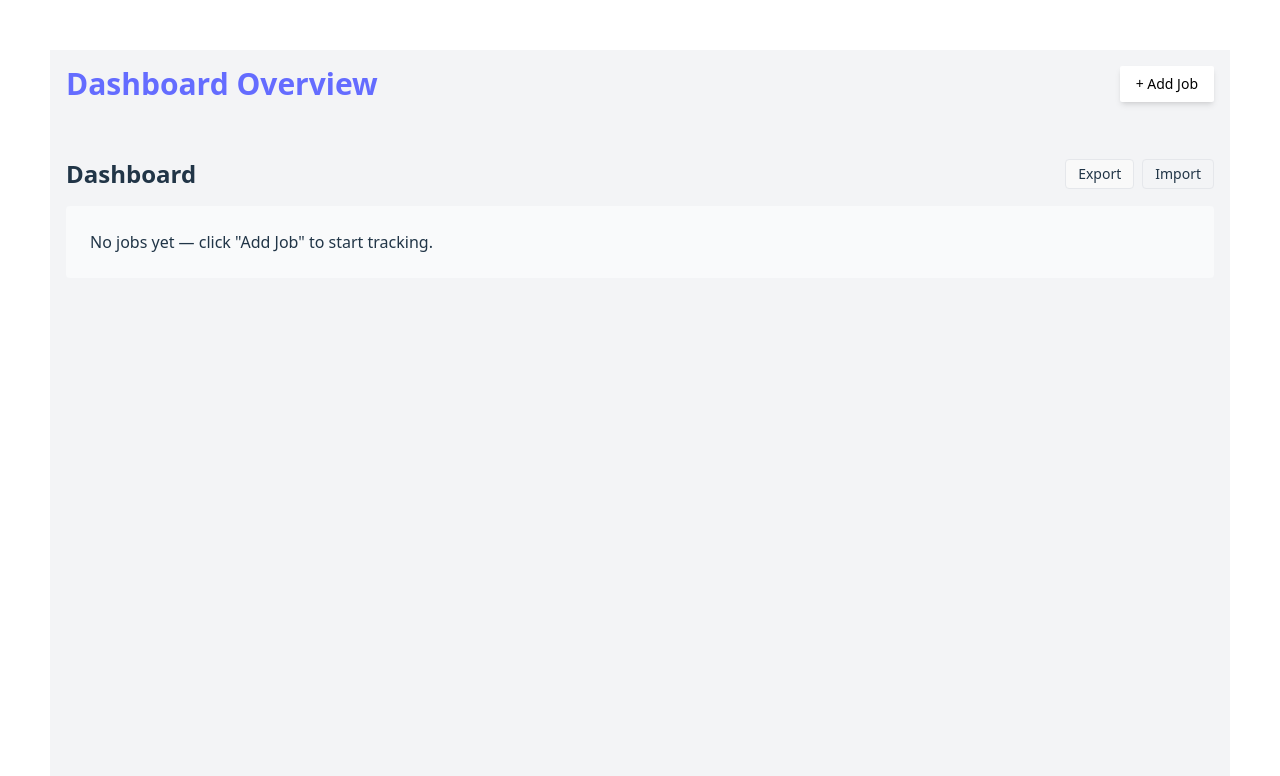
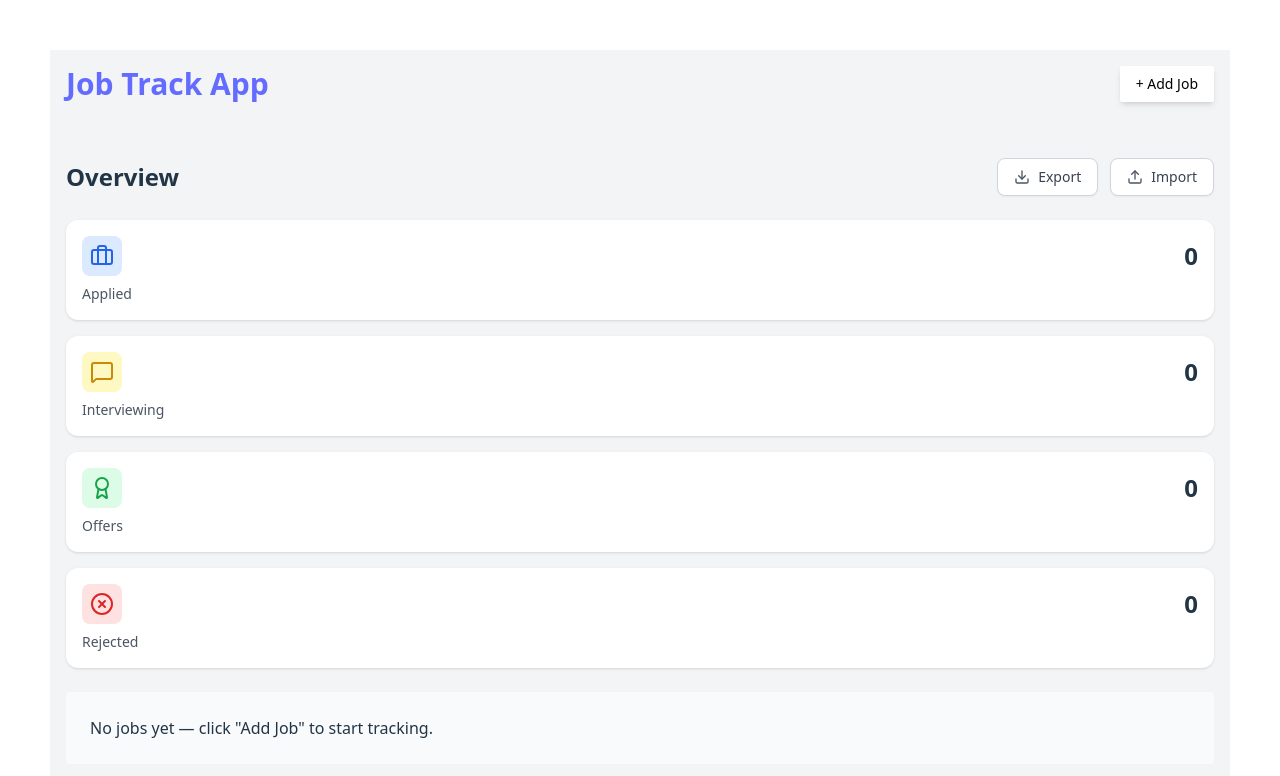
Before and after one commit to TonyBimenyi/task4_elevvo_intern, a React (Vite) app: page / in a window 1280 px wide. Shown: the top 776 px of the page. Built offline with nearby package versions, Linux system fonts and the light colour scheme.

Commit message:
designing buttons

```diff
--- a/package.json
+++ b/package.json
@@ -10,6 +10,7 @@
     "preview": "vite preview"
   },
   "dependencies": {
+    "lucide-react": "^0.542.0",
     "react": "^19.1.1",
     "react-dom": "^19.1.1",
     "react-router-dom": "^7.8.2"
--- a/src/components/Header.jsx
+++ b/src/components/Header.jsx
@@ -5,7 +5,7 @@ export default function Header() {
     <header className="p-4 flex items-center justify-between">
       {/* Left side */}
       <Link to="/" className="text-3xl font-bold">
-        Dashboard Overview
+        Job Track App
       </Link>
 
       {/* Right side */}
--- a/src/components/ImportExport.jsx
+++ b/src/components/ImportExport.jsx
@@ -1,20 +1,20 @@
-import { useJobs } from '../context/JobsContext';
-
+import { useJobs } from "../context/JobsContext";
+import { Upload, Download } from "lucide-react"; // icons
 
 export default function ImportExport() {
   const { jobs, replaceAll } = useJobs();
 
-
   function exportJSON() {
-const blob = new Blob([JSON.stringify(jobs, null, 2)], { type: 'application/json' });
+    const blob = new Blob([JSON.stringify(jobs, null, 2)], {
+      type: "application/json",
+    });
     const url = URL.createObjectURL(blob);
-const a = document.createElement('a');
+    const a = document.createElement("a");
     a.href = url;
-a.download = 'job-applications.json';
+    a.download = "job-applications.json";
     a.click();
     URL.revokeObjectURL(url);
   }
-
 
   function handleFile(e) {
     const f = e.target.files?.[0];
@@ -23,23 +23,37 @@ const reader = new FileReader();
     reader.onload = () => {
       try {
         const parsed = JSON.parse(reader.result);
-if (!Array.isArray(parsed)) throw new Error('Invalid file');
+        if (!Array.isArray(parsed)) throw new Error("Invalid file");
         replaceAll(parsed);
-alert('Imported successfully');
+        alert("Imported successfully");
       } catch (err) {
-alert('Failed to import: ' + err.message);
+        alert("Failed to import: " + err.message);
       }
     };
     reader.readAsText(f);
   }
 
+  return (
+    <div className="flex items-center gap-3">
+      {/* Export */}
+      <button
+        onClick={exportJSON}
+        className="flex items-center gap-2 px-4 py-2 border border-gray-300 rounded-lg text-sm font-medium text-gray-700 bg-white shadow-sm hover:bg-gray-100 transition"
+      >
+        <Download size={16} className="text-gray-600" />
+        Export
+      </button>
 
-return (
-<div className="flex items-center gap-2">
-<button onClick={exportJSON} className="px-3 py-1 border rounded text-sm">Export</button>
-<label className="px-3 py-1 border rounded text-sm cursor-pointer">
+      {/* Import */}
+      <label className="flex items-center gap-2 px-4 py-2 border border-gray-300 rounded-lg text-sm font-medium text-gray-700 bg-white shadow-sm hover:bg-gray-100 cursor-pointer transition">
+        <Upload size={16} className="text-gray-600" />
         Import
-<input type="file" accept="application/json" onChange={handleFile} className="hidden" />
+        <input
+          type="file"
+          accept="application/json"
+          onChange={handleFile}
+          className="hidden"
+        />
       </label>
     </div>
   );
--- a/src/pages/Dashboard.jsx
+++ b/src/pages/Dashboard.jsx
@@ -2,31 +2,90 @@ import { Link } from 'react-router-dom';
 import { useJobs } from '../context/JobsContext';
 import Container from '../components/Container';
 import ImportExport from '../components/ImportExport';
-
+import { Briefcase, MessageSquare, Award, XCircle } from 'lucide-react';
 
 export default function Dashboard() {
   const { jobs } = useJobs();
 
+  // Count jobs by status
+  const applied = jobs.filter(job => job.status === "Applied").length;
+  const interviewing = jobs.filter(job => job.status === "Interviewing").length;
+  const offer = jobs.filter(job => job.status === "Offer").length;
+  const rejected = jobs.filter(job => job.status === "Rejected").length;
 
   return (
     <Container>
-<div className="flex items-center justify-between mb-4">
-<h1 className="text-2xl font-semibold">Dashboard</h1>
+      <div className="flex items-center justify-between mb-6">
+        <h1 className="text-2xl font-semibold">Overview</h1>
         <ImportExport />
       </div>
 
+      {/* Overview Cards */}
+      <div className="grid grid-cols-1 sm:grid-cols-2 lg:grid-cols-4 gap-4 mb-6">
+        <div className="p-4 bg-white rounded-xl shadow flex flex-col">
+          <div className="flex items-center justify-between">
+            <div className="p-2 bg-blue-100 rounded-lg">
+              <Briefcase className="w-6 h-6 text-blue-600" />
+            </div>
+            <span className="text-2xl font-bold">{applied}</span>
+          </div>
+          <p className="mt-2 text-sm text-gray-600">Applied</p>
+        </div>
 
+        <div className="p-4 bg-white rounded-xl shadow flex flex-col">
+          <div className="flex items-center justify-between">
+            <div className="p-2 bg-yellow-100 rounded-lg">
+              <MessageSquare className="w-6 h-6 text-yellow-600" />
+            </div>
+            <span className="text-2xl font-bold">{interviewing}</span>
+          </div>
+          <p className="mt-2 text-sm text-gray-600">Interviewing</p>
+        </div>
+
+        <div className="p-4 bg-white rounded-xl shadow flex flex-col">
+          <div className="flex items-center justify-between">
+            <div className="p-2 bg-green-100 rounded-lg">
+              <Award className="w-6 h-6 text-green-600" />
+            </div>
+            <span className="text-2xl font-bold">{offer}</span>
+          </div>
+          <p className="mt-2 text-sm text-gray-600">Offers</p>
+        </div>
+
+        <div className="p-4 bg-white rounded-xl shadow flex flex-col">
+          <div className="flex items-center justify-between">
+            <div className="p-2 bg-red-100 rounded-lg">
+              <XCircle className="w-6 h-6 text-red-600" />
+            </div>
+            <span className="text-2xl font-bold">{rejected}</span>
+          </div>
+          <p className="mt-2 text-sm text-gray-600">Rejected</p>
+        </div>
+      </div>
+
+      {/* Job List */}
       {jobs.length === 0 ? (
-<div className="p-6 bg-gray-50 rounded">No jobs yet — click "Add Job" to start tracking.</div>
+        <div className="p-6 bg-gray-50 rounded">
+          No jobs yet — click "Add Job" to start tracking.
+        </div>
       ) : (
         <ul className="space-y-3">
           {jobs.map((job) => (
-<li key={job.id} className="p-4 bg-white shadow-sm rounded flex items-center justify-between">
+            <li
+              key={job.id}
+              className="p-4 bg-white shadow-sm rounded flex items-center justify-between"
+            >
               <div>
-<Link to={`/job/${job.id}`} className="text-lg font-medium">{job.company} — {job.title}</Link>
-<div className="text-sm text-gray-500">{job.status} • Applied: {job.date}</div>
+                <Link to={`/job/${job.id}`} className="text-lg font-medium">
+                  {job.company} — {job.title}
+                </Link>
+                <div className="text-sm text-gray-500">
+                  {job.status} • Applied: {job.date}
                 </div>
-<div className="text-sm text-gray-600">{job.notes ? '📝' : ''}</div>
+              </div>
+              <div className="text-sm text-gray-600">
+                {job.notes ? '📝' : ''}
+              </div>
             </li>
           ))}
         </ul>
```
Also changed, not shown: 1 other file (tests, documents, lock files or other folders). Lines whose indentation alone changed are shown as unchanged.
